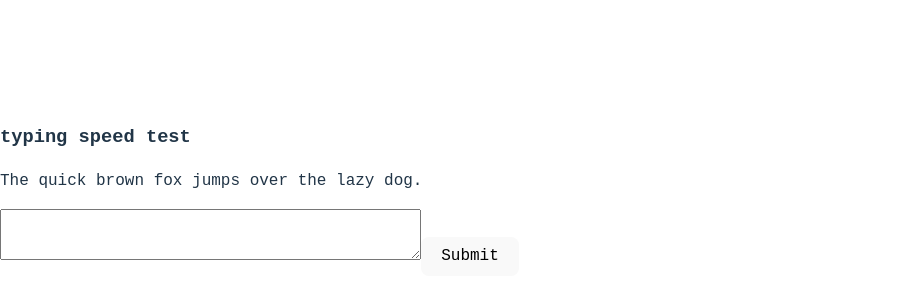
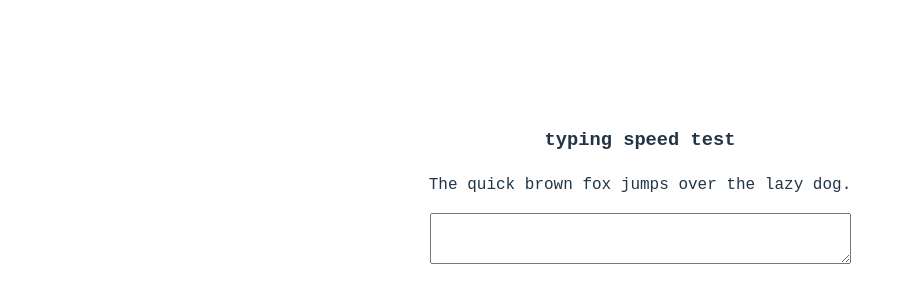
Before and after one commit to amypearlt/typer, a React (Vite) app in the folder frontend/: page / in a window 1280 px wide. Shown: the part 210-510 px from the top of the page, without its empty margins (0-914 px from the left). Built offline with nearby package versions, Linux system fonts and the light colour scheme.

Commit message:
polishing textarea

```diff
--- a/frontend/src/index.css
+++ b/frontend/src/index.css
@@ -1,5 +1,6 @@
 :root {
   font-family: "Courier New";
+  text-align: center;
   line-height: 1.5;
   font-weight: 400;
 
@@ -7,10 +8,7 @@
   color: rgba(255, 255, 255, 0.87);
   background-color: #242424;
 
-  font-synthesis: none;
   text-rendering: optimizeLegibility;
-  -webkit-font-smoothing: antialiased;
-  -moz-osx-font-smoothing: grayscale;
 }
 
 a {
@@ -26,6 +24,7 @@ body {
   margin: 0;
   display: flex;
   place-items: center;
+  justify-content: center;
   min-width: 320px;
   min-height: 100vh;
 }
--- a/frontend/src/main.jsx
+++ b/frontend/src/main.jsx
@@ -40,8 +40,7 @@ function Typing_design() {
     <div>
       <h3>typing speed test</h3>
       <p>{quote}</p>
-      <textarea rows="3" cols="50" onFocus={Start_typing} onChange={Now_typing}/>
-      <button onClick={End_typing}>Submit</button>
+      <textarea rows="3" cols="50" onFocus={Start_typing} onChange={Now_typing} onKeyDown={(e) => {if (e.key == "Enter") {End_typing();}}} readOnly={!!result}/>
 
       {result && (
         <div>
```
